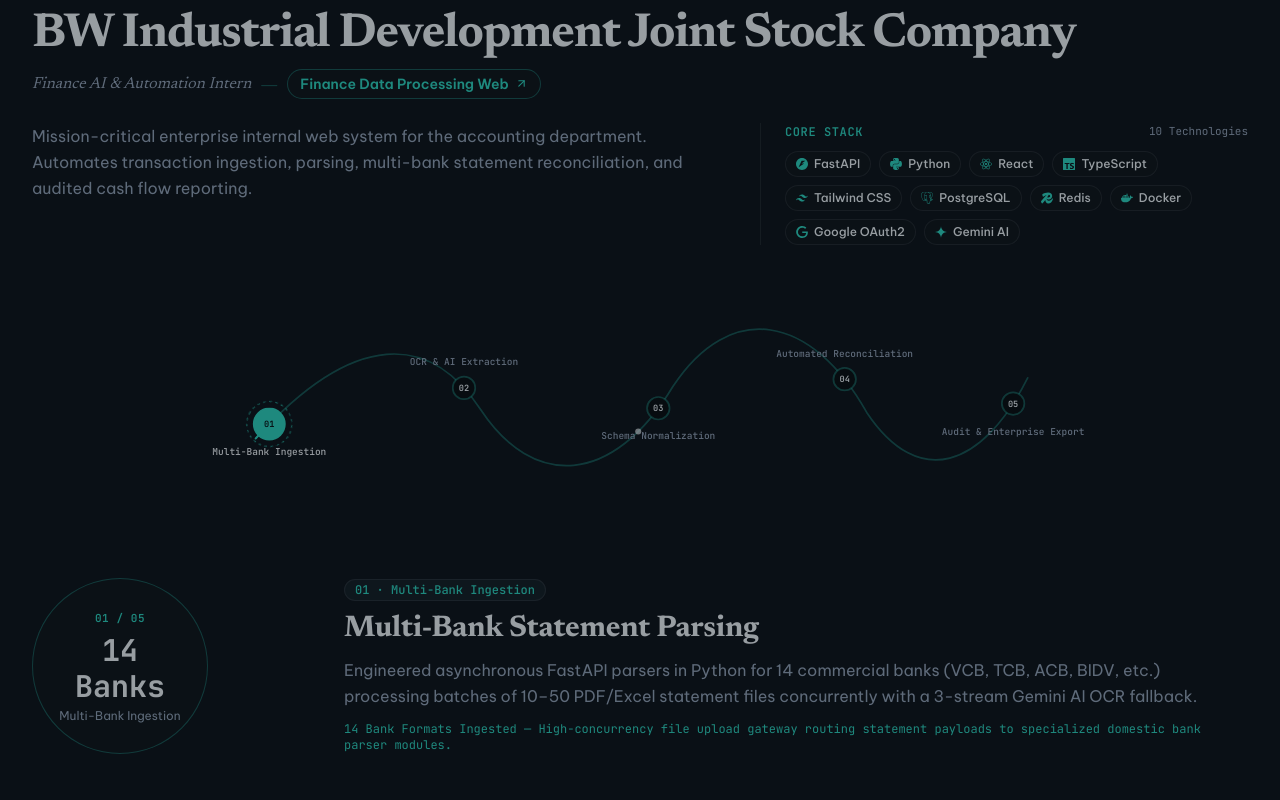
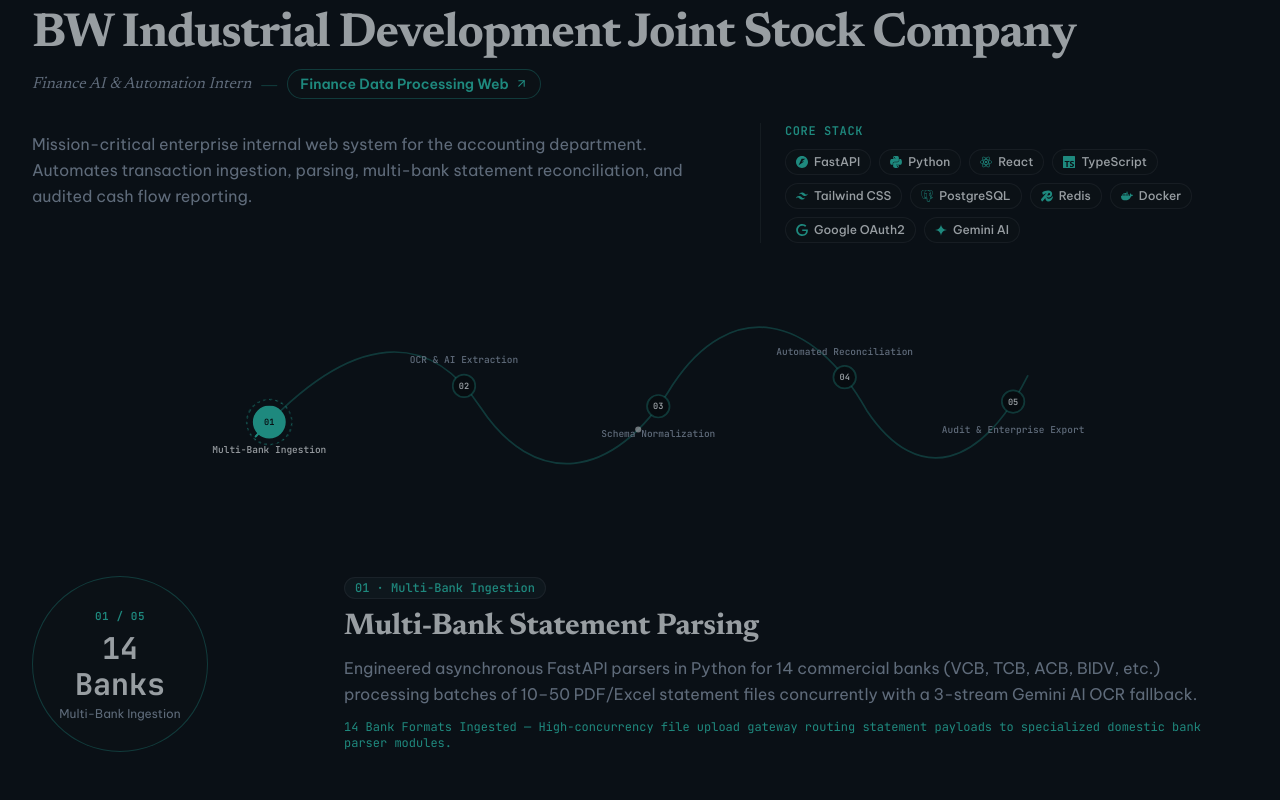
Before and after one commit to soodthin/dev-portfolio, a Next.js app: page / in a window 1280 px wide. Shown: the part 1140-1940 px from the top of the page. Built offline with nearby package versions, Linux system fonts and the light colour scheme.

Commit message:
style(experience): remove 10 technologies counter and align description vertical rhythm

```diff
--- a/components/sections/WorkHistorySection.tsx
+++ b/components/sections/WorkHistorySection.tsx
@@ -123,7 +123,7 @@ export function WorkHistorySection() {
 
           {/* Description on Left & Core Stack on Right */}
           <div className="grid grid-cols-1 lg:grid-cols-12 gap-6 lg:gap-8 items-start pt-1">
-            <div className="lg:col-span-7">
+            <div className="lg:col-span-7 pt-1.5 sm:pt-2">
               <p className="text-sm sm:text-base text-[var(--text-muted)] leading-relaxed">
                 {experience.description}
               </p>
@@ -131,14 +131,9 @@ export function WorkHistorySection() {
 
             {experience.technologies && experience.technologies.length > 0 && (
               <div className="lg:col-span-5 lg:border-l lg:border-[var(--hairline)] lg:pl-6 space-y-2.5">
-                <div className="flex items-center justify-between">
-                  <h4 className="text-xs font-mono uppercase tracking-wider text-[var(--accent)] font-semibold">
-                    Core Stack
-                  </h4>
-                  <span className="text-[11px] font-mono text-[var(--text-muted)] tabular-nums">
-                    {experience.technologies.length} Technologies
-                  </span>
-                </div>
+                <h4 className="text-xs font-mono uppercase tracking-wider text-[var(--accent)] font-semibold">
+                  Core Stack
+                </h4>
                 <div className="flex flex-wrap gap-1.5 sm:gap-2">
                   {experience.technologies.map((tech) => (
                     <span
```
